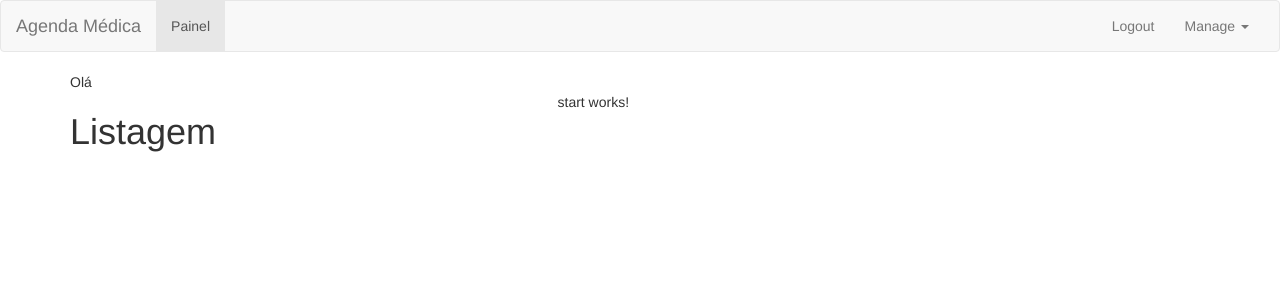
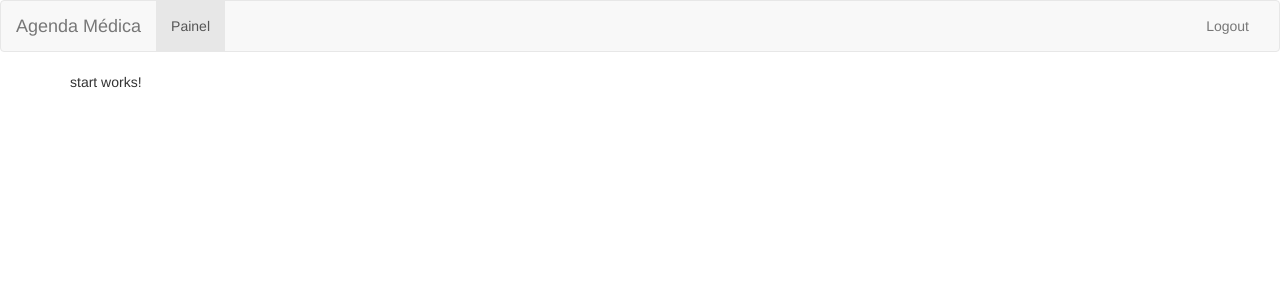
Before and after one commit to kbmg28/projeto-consulta-medica, an Angular app in the folder front-consulta-medica/: page /painel in a window 1280 px wide. Shown: the top 300 px of the page. Built offline with nearby package versions, Linux system fonts and the light colour scheme; sample sign-in values are in the browser's storage.

Commit message:
clean code

```diff
--- a/front-consulta-medica/src/app/app.component.html
+++ b/front-consulta-medica/src/app/app.component.html
@@ -2,7 +2,6 @@
 <div class="container">
   <div class="row">
     <div class="col-md-12">
-        Olá
       <router-outlet></router-outlet>
     </div>
   </div>
--- a/front-consulta-medica/src/app/auth/auth.component.ts
+++ b/front-consulta-medica/src/app/auth/auth.component.ts
@@ -53,12 +53,10 @@ export class AuthComponent {
 
     authObs.subscribe(
       resData => {
-        console.log(resData);
         this.isLoading = false;
         this.router.navigate(['/painel']);
       },
       errorMessage => {
-        console.log(errorMessage);
         this.error = errorMessage;
         this.isLoading = false;
       }
--- a/front-consulta-medica/src/app/header/header.component.html
+++ b/front-consulta-medica/src/app/header/header.component.html
@@ -9,6 +9,7 @@
           <li routerLinkActive="active" *ngIf="isAuthenticated">
             <a routerLink="/painel">Painel</a>
           </li>
+
           <li routerLinkActive="active" *ngIf="!isAuthenticated">
             <a routerLink="/auth">Authenticate</a>
           </li>
@@ -17,19 +18,6 @@
           <li  >
             <a style="cursor: pointer;" (click)="onLogout()">Logout</a>
           </li>
-          <li class="dropdown">
-            <a style="cursor: pointer;" class="dropdown-toggle" role="button"
-              >Manage <span class="caret"></span
-            ></a>
-            <ul class="dropdown-menu">
-              <li>
-                <a style="cursor: pointer;">Save Data</a>
-              </li>
-              <li>
-                <a style="cursor: pointer;">Fetch Data</a>
-              </li>
-            </ul>
-          </li>
         </ul>
       </div>
     </div>
--- a/front-consulta-medica/src/app/header/header.component.ts
+++ b/front-consulta-medica/src/app/header/header.component.ts
@@ -16,8 +16,6 @@ export class HeaderComponent implements OnInit, OnDestroy {
   ngOnInit(): void {
     this.userSub = this.authService.user.subscribe(user => {
       this.isAuthenticated = !!user;
-      console.log(!user);
-      console.log(!!user);
     });
   }
 
--- a/front-consulta-medica/src/app/painel/painel.component.html
+++ b/front-consulta-medica/src/app/painel/painel.component.html
@@ -1,8 +1,5 @@
 <div class="row">
-    <div class="col-md-5">
-      <h1>Listagem</h1>
-    </div>
-    <div class="col-md-7">
+    <div class="col-md-12">
       <router-outlet></router-outlet>
     </div>
   </div>
```
